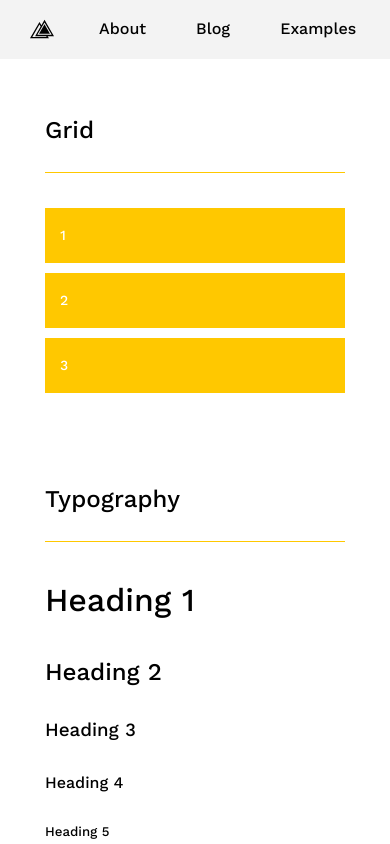
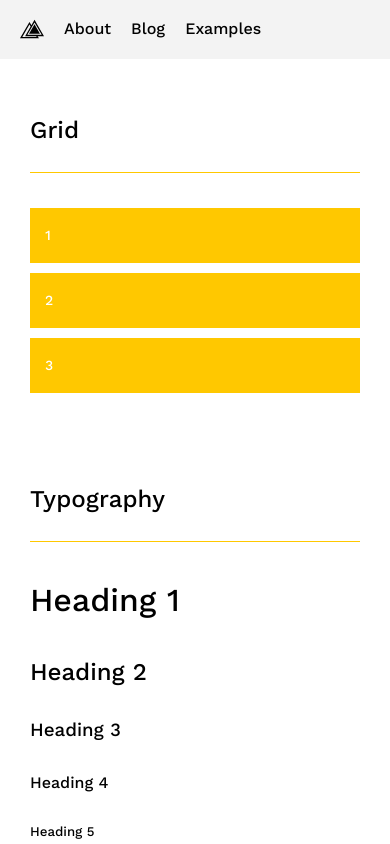
Before and after one commit to daphnesmit/next-react-typescript-boilerplate, a Next.js app: page /examples in a window 390 px wide. Shown: the top 844 px of the page. Built offline with nearby package versions, Linux system fonts and the light colour scheme.

Commit message:
style(pages): make pages pretty and responsive

```diff
--- a/src/components/organisms/Header.tsx
+++ b/src/components/organisms/Header.tsx
@@ -39,7 +39,7 @@ const Navigation: React.FC = () => {
         return (
           <Box key={item.title}>
             <ActiveLink href={item.href} passHref>
-              <NavigationLink as="a" px={15} mx={10}>
+              <NavigationLink as="a" px={[null, 'xs']} mx="xxs">
                 {item.title}
               </NavigationLink>
             </ActiveLink>
@@ -52,8 +52,8 @@ const Navigation: React.FC = () => {
 
 export const Header: React.FC<HeaderProps> = () => {
   return (
-    <Flex as="header" bg="offWhite" color="black" px={30} alignItems="center">
-      <Box mr="xs">
+    <Flex as="header" bg="offWhite" color="black" px="xs" alignItems="center">
+      <Box mr={['xxs', 'xs']}>
         <Link href="/">
           <a>
             <Box>
--- a/src/pages/about.tsx
+++ b/src/pages/about.tsx
@@ -2,7 +2,7 @@ import { NextPage } from 'next'
 import { NextSeo } from 'next-seo'
 import React from 'react'
 
-import { Box, Heading, Text } from '@/components/atoms/System'
+import { Contain, Heading, Text } from '@/components/atoms/System'
 
 interface PageProps {}
 
@@ -10,12 +10,12 @@ const Page: NextPage<PageProps> = () => {
   return (
     <>
       <NextSeo title="About" description="This is the about page" />
-      <Box>
+      <Contain>
         <Heading as="h1" color="primary">
           About
         </Heading>
         <Text as="p">This is the about page</Text>
-      </Box>
+      </Contain>
     </>
   )
 }
--- a/src/pages/blog.tsx
+++ b/src/pages/blog.tsx
@@ -2,7 +2,7 @@ import { NextPage } from 'next'
 import { NextSeo } from 'next-seo'
 import React from 'react'
 
-import { Box, Heading, Text } from '@/components/atoms/System'
+import { Contain, Heading, Text } from '@/components/atoms/System'
 
 interface PageProps {}
 
@@ -10,12 +10,12 @@ const Page: NextPage<PageProps> = () => {
   return (
     <>
       <NextSeo title="Blog" description="This is the blog page" />
-      <Box>
+      <Contain>
         <Heading as="h1" color="primary">
           Blog
         </Heading>
         <Text as="p">This is the blog page</Text>
-      </Box>
+      </Contain>
     </>
   )
 }
--- a/src/pages/examples.tsx
+++ b/src/pages/examples.tsx
@@ -2,12 +2,12 @@ import { NextPage } from 'next'
 import { NextSeo } from 'next-seo'
 
 import { Hyperlink, Icon, Reveal } from '@/components/atoms'
-import { Box, Card, Column, Flex, Heading, Row, Text } from '@/components/atoms/System'
+import { Box, Card, Column, Contain, Flex, Heading, Row, Text } from '@/components/atoms/System'
 import { icons } from '@/theme'
 
 const Section: React.FC = props => (
   <Reveal>
-    <Box p={30} {...props} />
+    <Box py={30} {...props} />
   </Reveal>
 )
 
@@ -25,6 +25,7 @@ const Page: NextPage = () => {
   return (
     <>
       <NextSeo title="Examples" description="Examples of the components in this setup" />
+      <Contain>
         <Section>
           <SectionHeader>Grid</SectionHeader>
           <Row>
@@ -69,6 +70,7 @@ const Page: NextPage = () => {
           <SectionHeader>Links</SectionHeader>
           <Hyperlink href="/about">This is a link</Hyperlink>
         </Section>
+      </Contain>
     </>
   )
 }
--- a/src/pages/index.tsx
+++ b/src/pages/index.tsx
@@ -82,7 +82,7 @@ const Page: NextPage<PageProps> = () => {
               {error && <Paragraph>Failed to load</Paragraph>}
               {!data && <Loader />}
               {data && (
-                <Flex>
+                <Flex flexDirection={['column', 'row']}>
                   <Card mr="xs" width="100px" height="100px" borderRadius="100%" overflow="hidden">
                     <Image
                       preload={data.avatar_url}
```
Lines whose indentation alone changed are shown as unchanged.
